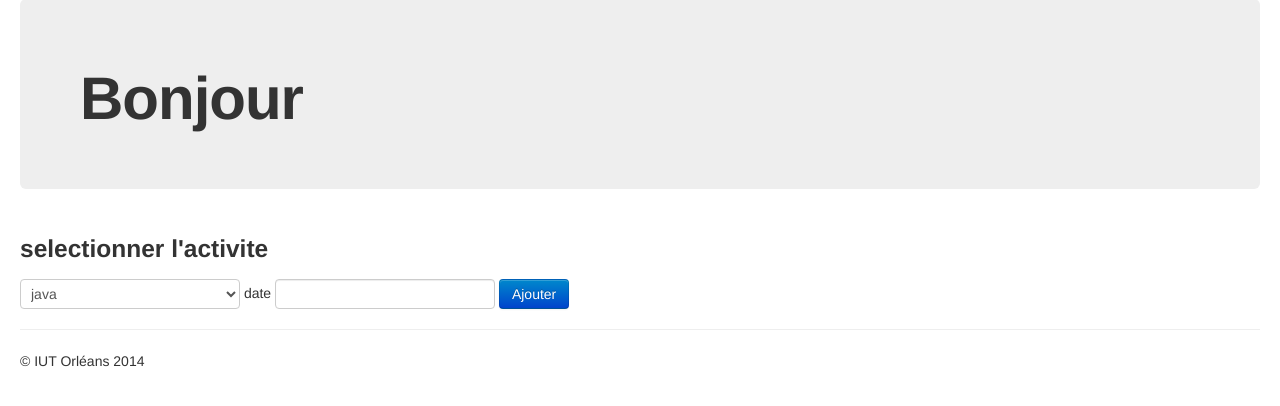
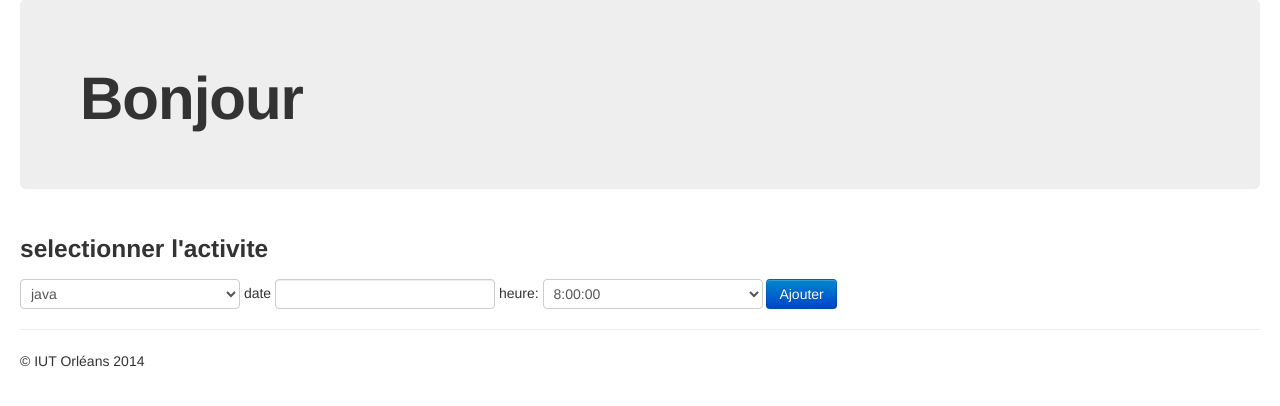
Before and after one commit to thomasbenoit/web, a PHP site: page /ajouter.php in a window 1280 px wide. Shown: the part 61-467 px from the top of the page. Run offline with PHP 8.4, Linux system fonts and the light colour scheme; data comes from the database, SQL or seed files in the repository; some libraries are stand-ins or nearby versions.

Commit message:
Ajout de l'heure

```diff
--- a/TD2/ajouter.php
+++ b/TD2/ajouter.php
@@ -6,10 +6,13 @@
 
 ?>
 <?php
-  if(isset($_POST) && !empty($_POST['activite']) && !empty($_POST['date'])){
-    if(!Activite::existe($_POST['date'])){
-      Activite::Add($_POST['activite'],$_POST['date']);
+  if(isset($_POST) && !empty($_POST['activite']) && !empty($_POST['date']) && !empty($_POST['heure'])){
+    if(!Activite::existe($_POST['date'],$_POST['heure'])){
+      Activite::Add($_POST['activite'],$_POST['date'],$_POST['heure']);
       header('Location:activiter.php');
+    }
+    else{
+      $erreur='La plage horaire est déjà prise';
     }
   }
 ?>
@@ -157,10 +160,17 @@ $( "#datepicker" ).datepicker();
           }
 
           echo ' </select>';
-          echo ' date <input name="date" type="text" id="datepicker">';
+          echo ' date <input name="date" type="text" id="datepicker"> ';
+
+          echo 'heure: <select  name="heure">';
+          for($i=8;$i<19;$i++) {
+            echo "<option value=\"$i:00:00\">$i:00:00</option>";
+          }
+          echo ' </select>';
+          //echo ' heure <input name="heure" type="text"> ';
               echo ' <button class="btn btn-primary" type="submit" name="submit">Ajouter</button>
 </form>';
-
+ if(isset($erreur)) echo '<button class="btn btn-warning" type="button">'.$erreur.'</button></br></br>';
 ?>
       <hr>
       <footer>
--- a/TD2/class/Activiter.php
+++ b/TD2/class/Activiter.php
@@ -5,22 +5,9 @@
 <?php
 	class Activite {
 
-		static function existeactiviter($id){
+		static function existe($date,$heure){
 			global $cnx;
-			$a=array(':id'=>$id);
-			$sql='SELECT * from activite where idActivite=:id';
-			$req=$cnx->prepare($sql);
-			$req->execute($a);
-			$res=$req->fetchAll();
-			$count=$req->rowCount();
-			if($count==1){
-				return true;
-			}
-			else return false;
-		}
-		static function existe($date){
-			global $cnx;
-			$a=array(':idU'=>$_SESSION['Auth']->getId(),':dater'=> gmdate("Y-m-d",strtotime($date)));
+			$a=array(':idU'=>$_SESSION['Auth']->getId(),':dater'=> date("Y-m-d H:i:s",strtotime($date.$heure)));
 			$sql='SELECT * from reservation where idUtilisateurs=:idU and dateReservation=:dater';
 			$req=$cnx->prepare($sql);
 			$req->execute($a);
@@ -34,9 +21,9 @@
 			}
 
 		}
-		public static function Add ($idActiviter,$date){
+		public static function Add ($idActiviter,$date,$heure){
 			global $cnx;
-			$datet=gmdate("Y-m-d",strtotime($date));
+			$datet=date("Y-m-d H:i:s",strtotime($date.$heure));
 			$a2=array(':idusr'=>$_SESSION['Auth']->getId(),':dat'=>$datet,':idAct'=>$idActiviter);
 			$sql2='INSERT INTO reservation VALUES ("",:dat,:idAct,:idusr)';
 			$req=$cnx->prepare($sql2);
```
